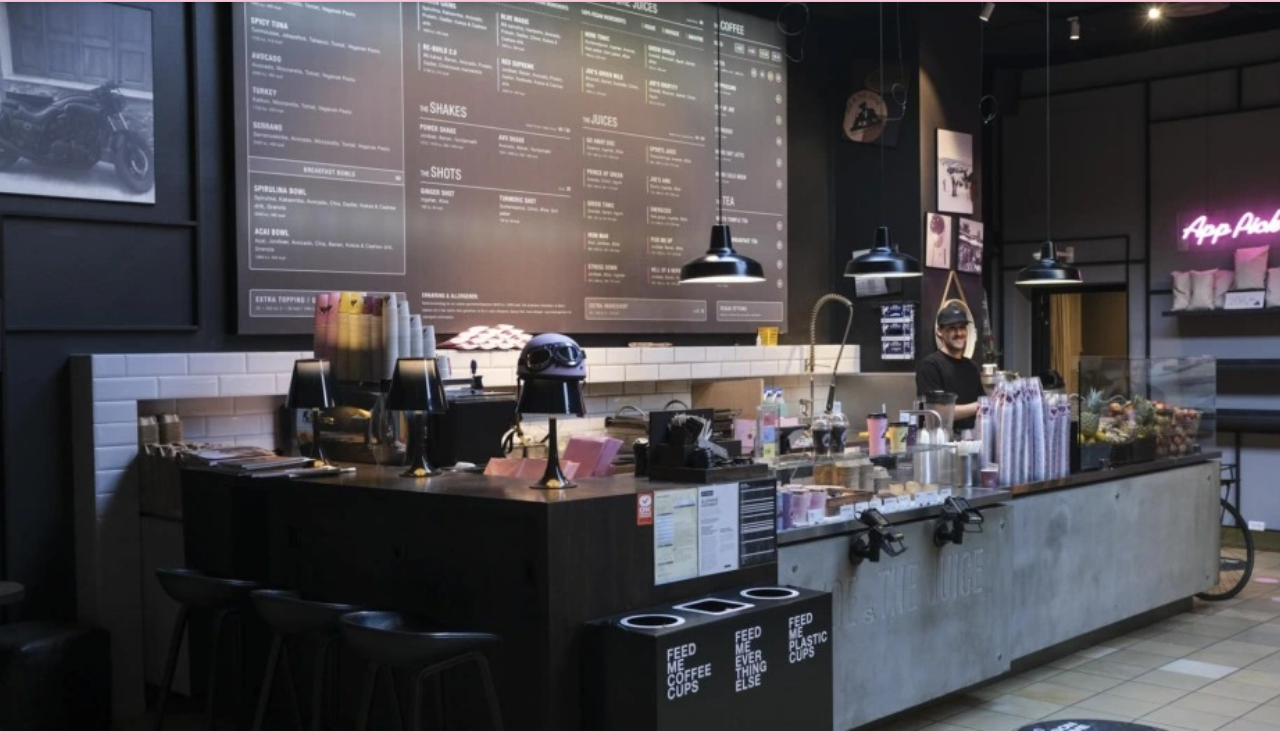
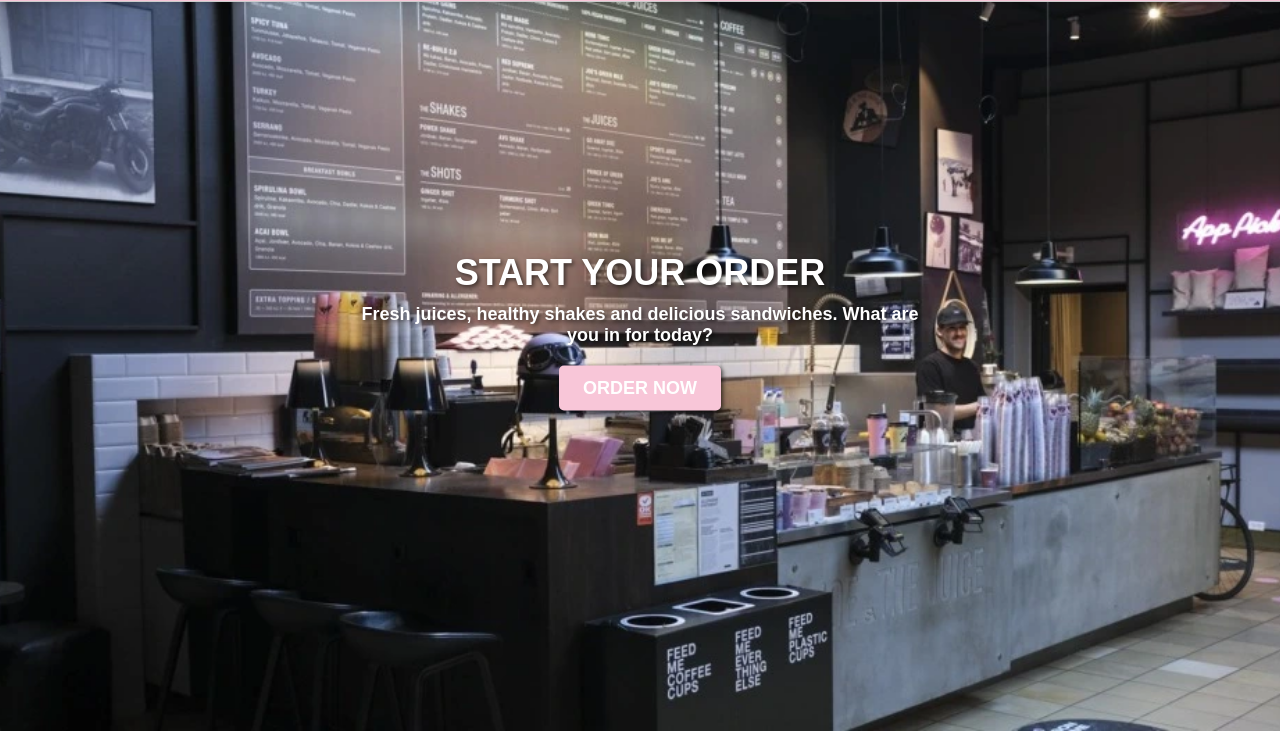
Before and after one commit to Hemme2607/DIS-projekt-2024, a website: page public/html/forside.html in a window 1280 px wide. Shown: the part 69-800 px from the top of the page. Drawn offline with Linux system fonts and the light colour scheme; sample sign-in values are in the browser's storage.

Commit message:
forside færdig

```diff
--- a/public/css/forside.css
+++ b/public/css/forside.css
@@ -1,12 +1,11 @@
 body {
   margin: 0;
   padding: 0;
-  background-image: url("../IMG/Joe-and-the-juice-forside.png"); /* Link til dit billede */
-  background-size: cover; /* Sørger for, at billedet fylder hele siden */
-  background-position: center; /* Centrer billedet */
-  background-repeat: no-repeat; /* Forhindrer gentagelser */
-  height: 100vh; /* Fylder hele vinduets højde */
-  overflow: hidden; /* Fjern eventuelle scrollbars */
+  background-image: url("../IMG/Joe-and-the-juice-forside.png");
+  background-size: cover;
+  background-position: center;
+  height: 100vh;
+  overflow: hidden;
   font-family: Arial, sans-serif;
 }
 
@@ -74,3 +73,50 @@ nav a:hover {
 #logout:hover {
   background-color: white;
 }
+
+.start-order {
+  display: flex;
+  flex-direction: column;
+  justify-content: center;
+  align-items: center;
+  text-align: center;
+  color: white;
+  position: absolute;
+  top: 50%;
+  left: 50%;
+  transform: translate(-50%, -50%);
+  padding: 20px 40px;
+  border-radius: 10px;
+}
+
+.start-order h1 {
+  font-size: 36px;
+  font-weight: bold;
+  margin: 0;
+  color: white;
+  text-shadow: 2px 2px 4px rgba(0, 0, 0, 0.6);
+}
+
+.start-order p {
+  font-size: 18px;
+  font-weight: bold;
+  margin: 10px 0 20px;
+  color: white;
+  text-shadow: 2px 2px 4px rgba(0, 0, 0, 0.6);
+}
+
+.order-button {
+  display: inline-block;
+  font-size: 18px;
+  font-weight: bold;
+  text-decoration: none;
+  color: white;
+  background-color: #f8c6d8;
+  padding: 12px 24px;
+  border-radius: 5px;
+  box-shadow: 2px 2px 4px rgba(0, 0, 0, 0.6);
+}
+
+.order-button:hover {
+  background-color: #e89cba;
+}
--- a/public/html/forside.html
+++ b/public/html/forside.html
@@ -24,6 +24,11 @@
         <button id="logout">Log ud</button>
       </div>
     </div>
+    <div class="start-order">
+      <h1>START YOUR ORDER</h1>
+      <p>Fresh juices, healthy shakes and delicious sandwiches. What are you in for today?</p>
+      <a href="products.html" class="order-button">ORDER NOW</a>
+    </div>
   </body>
   <script src="../js/stempel.js"></script>
 </html>
```
